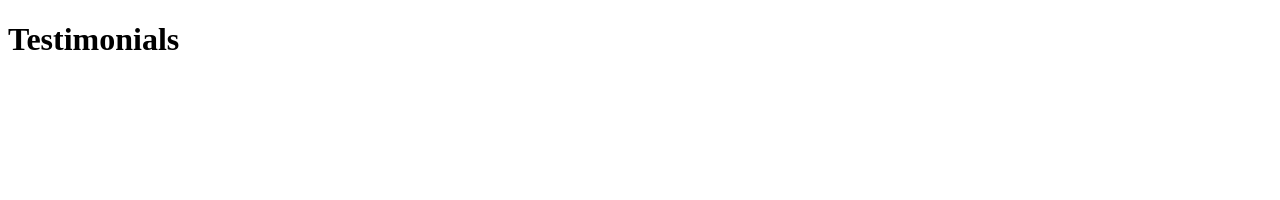
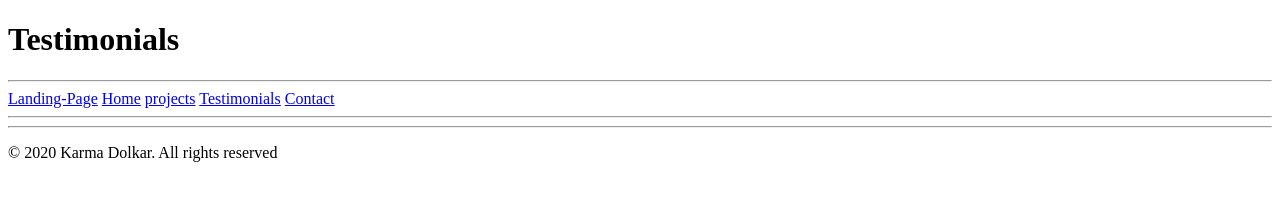
Before and after one commit to genoftravelers/genoftravelers.github.io, a plain HTML site: page Portfolio/testimonials.html in a window 1280 px wide. Drawn offline with Linux system fonts and the light colour scheme.

Commit message:
added landing page to all sites

```diff
--- a/Portfolio/testimonials.html
+++ b/Portfolio/testimonials.html
@@ -15,6 +15,19 @@
         <header>
                 <h1>Testimonials</h1>
             </header>
+            <hr/>
+              <nav>
+
+              <!--
+               We need to add links to projects.html, contact.html, and testimonials.html
+              -->
+              <a href = "https://genoftravelers.github.io/">Landing-Page</a>
+              <a href = "index.html"> Home</a>
+              <a href = "projects.html">projects</a>
+              <a href = "testimonials.html"> Testimonials</a>
+              <a href = "contact.html"> Contact</a>
+            </nav>
+              <hr/>
 
             <nav>
 
@@ -22,7 +35,8 @@
 
 
             <footer>
-
+                    <hr/>
+                    <p>&copy; 2020 Karma Dolkar. All rights reserved</p>
             </footer>
 
 </body>
```
Also changed, not shown: Portfolio/contact.html (+14 -3 lines), Portfolio/index.html (+1 -0 lines), Portfolio/projects.html (+15 -1 lines), Restaurant/restaurantv1/Contact.html (+2 -2 lines), Restaurant/restaurantv1/Menu.html (+2 -2 lines), Restaurant/restaurantv1/restaurant.html (+2 -2 lines).
